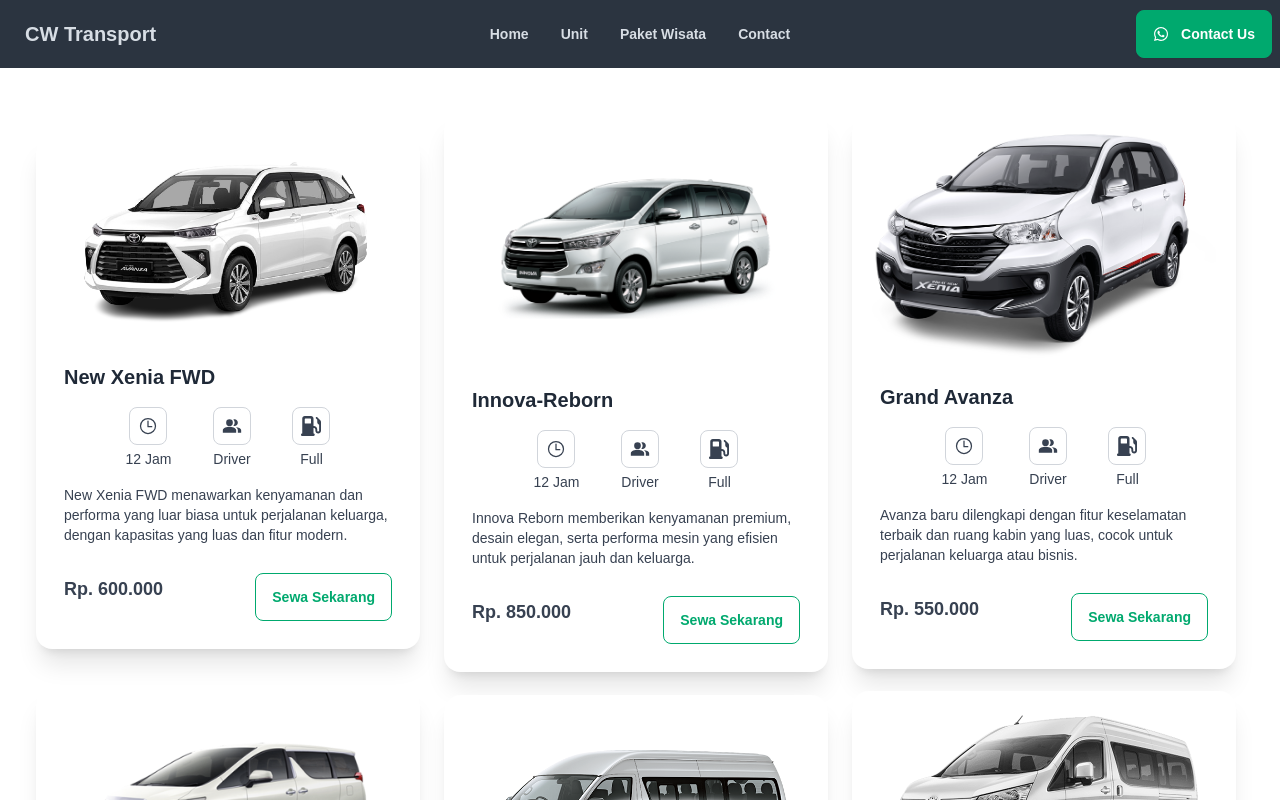
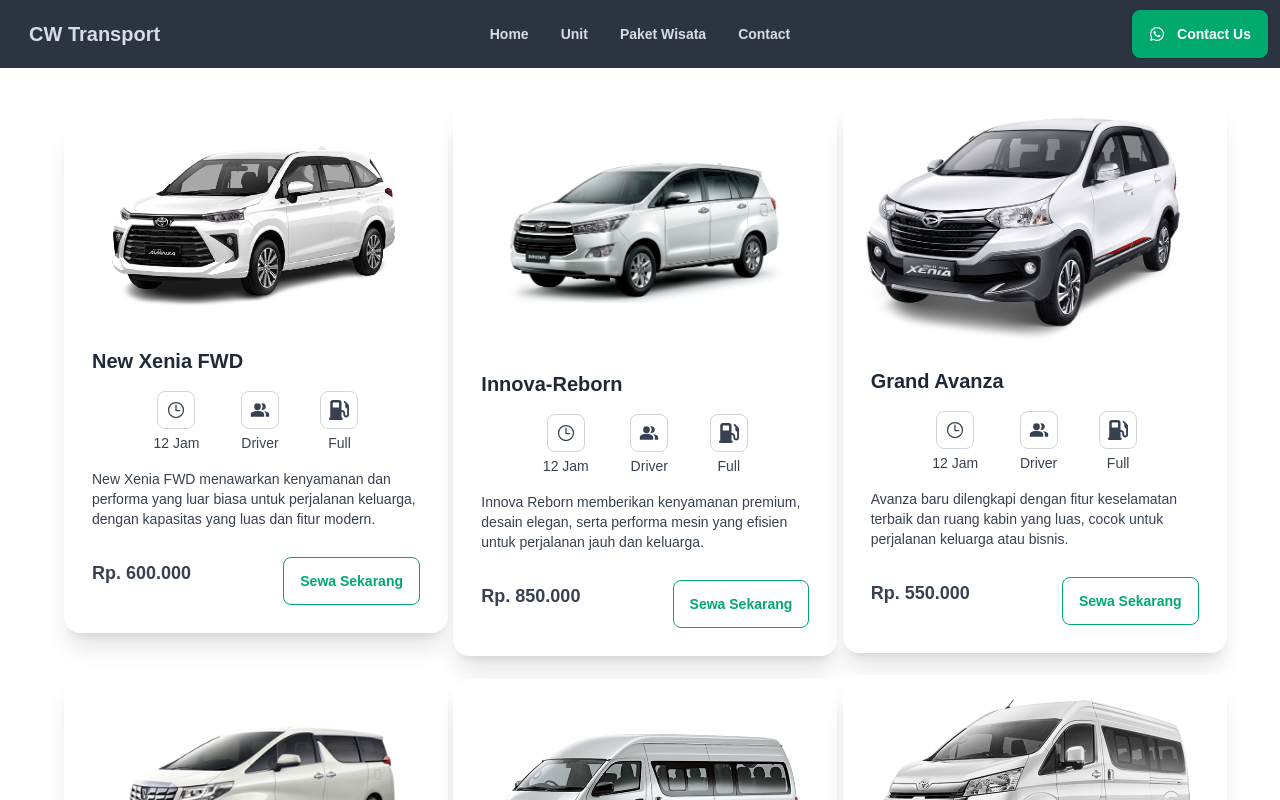
Before and after one commit to szuryanailham/cw_transport, a Next.js app: page / in a window 1280 px wide. Shown: the top 800 px of the page. Built offline with nearby package versions, Linux system fonts and the light colour scheme.

Commit message:
fix (style and image)

```diff
--- a/src/app/layout.tsx
+++ b/src/app/layout.tsx
@@ -27,7 +27,9 @@
     <html lang="en">
       <body className={`${geistSans.variable} ${geistMono.variable} antialiased`}>
         <Navbar />
-        <div className="p-4">{children}</div>
+        <div className="flex justify-center items-center min-h-screen px-4">
+          <div className="w-full max-w-6xl">{children}</div>
+        </div>
       </body>
     </html>
   );
--- a/src/app/page.tsx
+++ b/src/app/page.tsx
@@ -3,7 +3,7 @@
 
 export default function Home() {
   return (
-    <section className="p-5 py-7 grid grid-cols-1 sm:grid-cols-2 lg:grid-cols-3 gap-4 mx-auto items-center">
+    <section className="py-7 grid grid-cols-1 sm:grid-cols-2 lg:grid-cols-3 gap-4 mx-auto items-center justify-center h-screen">
       {UnitsData.map((unit, index) => (
         <CardUnit
           key={index} // Provide a unique key for each unit
--- a/src/components/Navbar.tsx
+++ b/src/components/Navbar.tsx
@@ -1,10 +1,9 @@
 import React from "react";
 import { FaWhatsapp } from "react-icons/fa";
-
 function Navbar() {
   return (
     <>
-      <nav className="navbar bg-neutral text-neutral-content">
+      <nav className="navbar bg-neutral text-neutral-content px-3">
         <div className="navbar-start">
           <div className="dropdown">
             <div tabIndex={0} role="button" className="btn btn-ghost lg:hidden">
```
